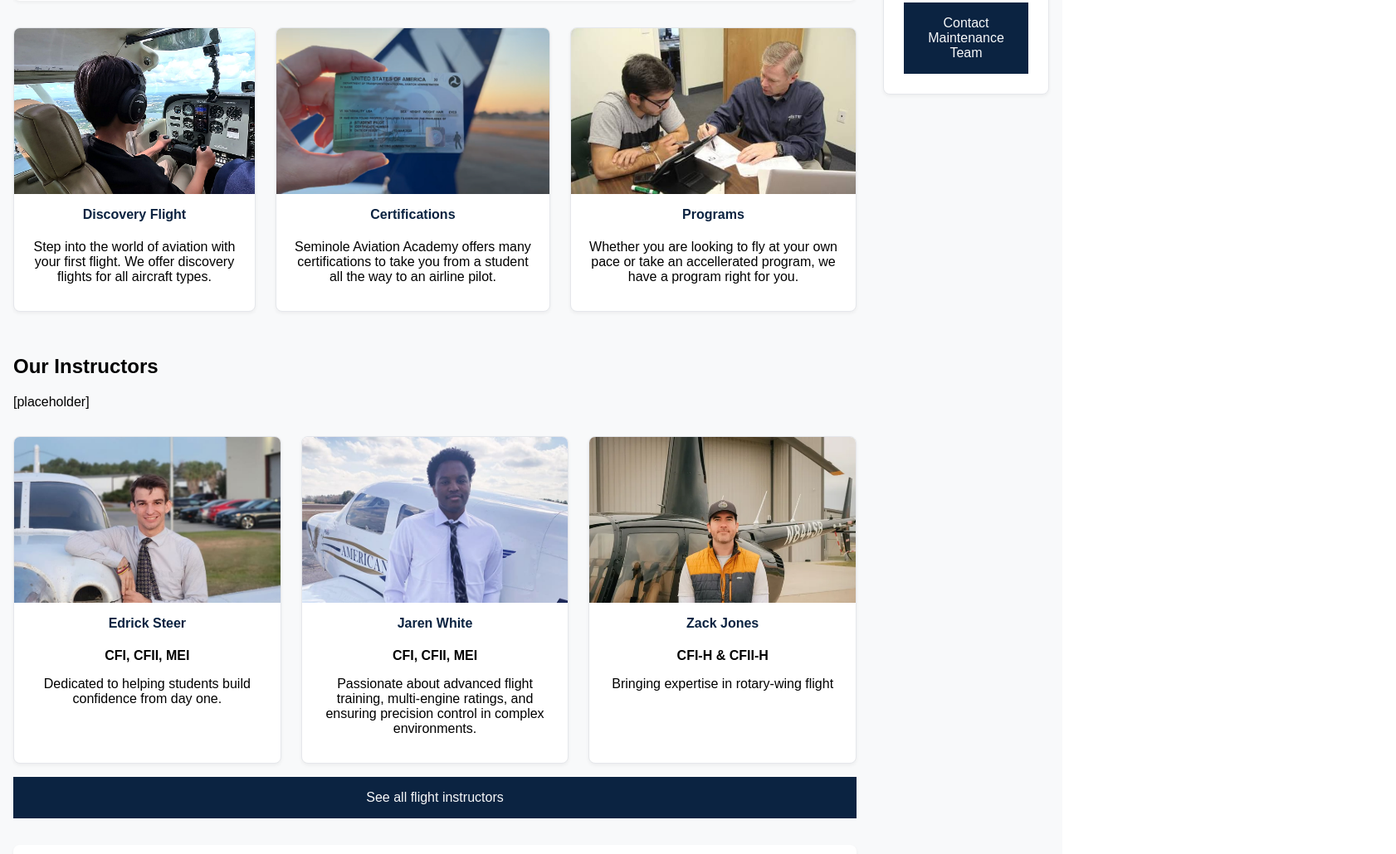
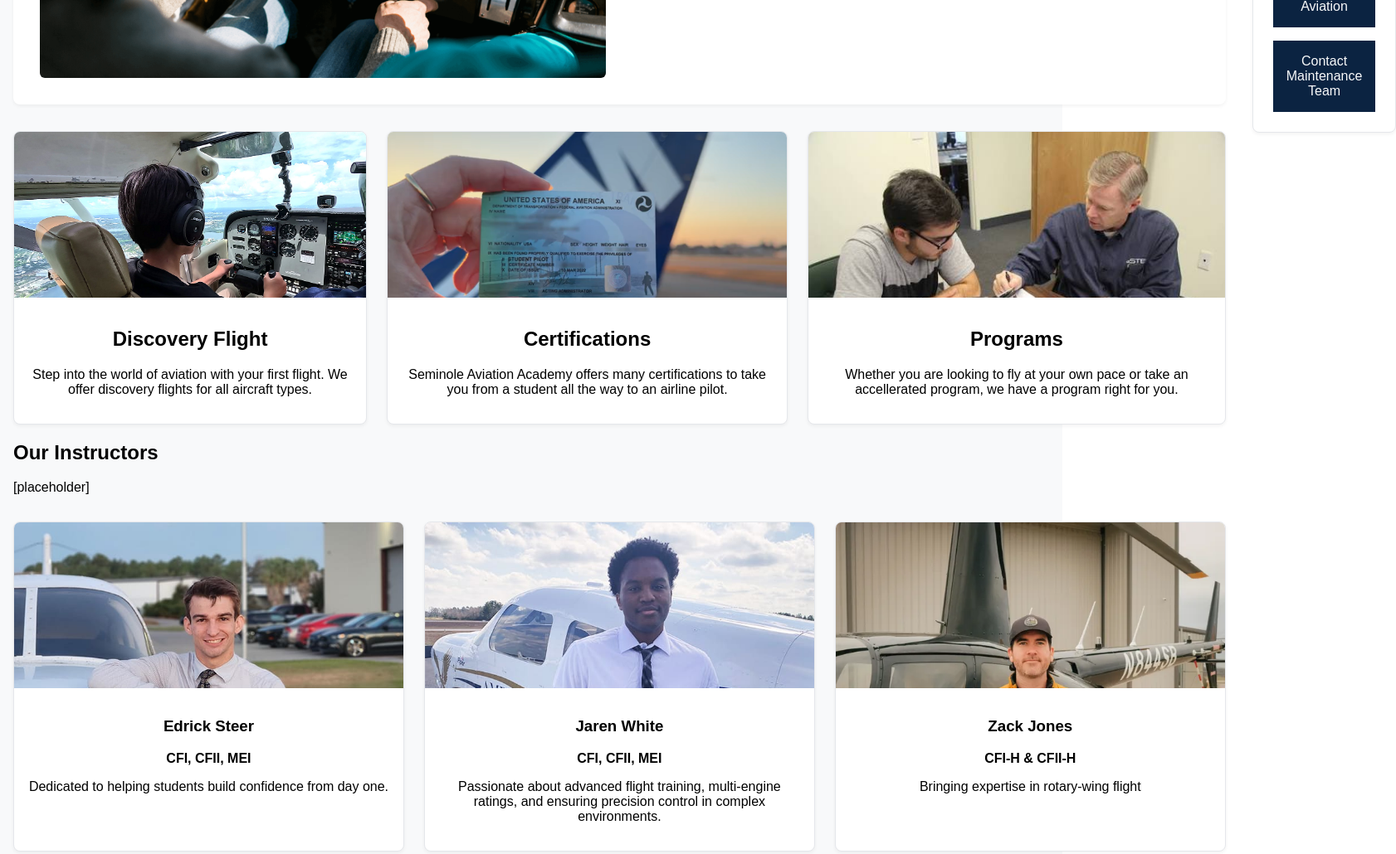
Before and after one commit to snaran1/snaran1.github.io, a plain HTML site: page Seminole_Aviation_Academy/flight-training.html in a window 1280 px wide. Shown: the part 701-1731 px from the top of the page at 83% size, 1682 px wide, since content can reach past the window. Drawn offline with Linux system fonts and the light colour scheme.

Commit message:
Change headings from h4 to h2 and h3

```diff
--- a/Seminole_Aviation_Academy/flight-training.html
+++ b/Seminole_Aviation_Academy/flight-training.html
@@ -94,7 +94,7 @@
                             <img src="Images/discoveryflight.jpg" alt="Discovery Flight" class="card-image">
                         </div>
                         <div class="card-info">
-                            <h4>Discovery Flight</h4>
+                            <h2>Discovery Flight</h2>
                             <p>Step into the world of aviation with your first flight. We offer discovery flights for all aircraft types.</p>
                         </div>
                     </div>
@@ -106,7 +106,7 @@
                             <img src="Images/certifications-943x530.png" alt="Aviation certificate" class="card-image">
                         </div>
                         <div class="card-info">
-                            <h4>Certifications</h4>
+                            <h2>Certifications</h2>
                             <p>Seminole Aviation Academy offers many certifications to take you from a student all the way to an airline pilot.</p>
                         </div>
                     </div>
@@ -118,12 +118,12 @@
                             <img src="Images/programs-1100x733.jpg" alt="Student being taught by an instructor" class="card-image">
                         </div>
                         <div class="card-info">
-                            <h4>Programs</h4>
+                            <h2>Programs</h2>
                             <p>Whether you are looking to fly at your own pace or take an accellerated program, we have a program right for you.</p>
                         </div>
                     </div>
                   </a>
-                </div> <!-- closes container --><div class="container">
+                </div> <!-- closes container -->
               </section>
 
               <section class="Our instructors">
@@ -136,7 +136,7 @@
                           <img src="Images/Edrick-Steer-CFI-CXO-690x690.jpg" alt="Edrick-Steer" class="card-image">
                       </div>
                       <div class="card-info">
-                          <h4>Edrick Steer</h4>
+                          <h3>Edrick Steer</h3>
                           <p><b>CFI, CFII, MEI</b></p>
                           <p>Dedicated to helping students build confidence from day one.</p>
                       </div>
@@ -147,7 +147,7 @@
                           <img src="Images/Jaren-White-CFI-CXO-690x690.jpg" alt="Jaren White, MEI-CFI" class="card-image">
                       </div>
                       <div class="card-info">
-                          <h4>Jaren White</h4>
+                          <h3>Jaren White</h3>
                           <p><b>CFI, CFII, MEI</b></p>
                           <p>Passionate about advanced flight training, multi-engine ratings, and ensuring precision control in complex environments.</p>
                       </div>
@@ -158,7 +158,7 @@
                           <img src="Images/zack+final-640w.webp" alt="Zack, CFI-H" class="card-image">
                       </div>
                       <div class="card-info">
-                          <h4>Zack Jones</h4>
+                          <h3>Zack Jones</h3>
                           <p><b>CFI-H & CFII-H</b></p>
                           <p>Bringing expertise in rotary-wing flight</p>
                       </div>
@@ -169,7 +169,7 @@
 
               <section class="ft-img-left-txt-right" id="discovery-flights">
                 <div class="ft-img-wrapper-left">
-                  <img id="ft-discovery-img" src="Images/discoveryflight.jpg" alt="Discovery Flight">
+                  <img class="ft-discovery-img" src="Images/discoveryflight.jpg" alt="Discovery Flight">
                 </div>
                 <div class="ft-txt-right">
                   <h2>Discovery Flight</h2>
@@ -203,7 +203,7 @@
 
               <section class="ft-img-left-txt-right" id="programs">
                 <div class="ft-img-wrapper-left">
-                  <img id="ft-discovery-img" src="Images/programs-1100x733.jpg" alt="Programs">
+                  <img class="ft-discovery-img" src="Images/programs-1100x733.jpg" alt="Programs">
                 </div>
                 <div class="ft-txt-right">
                   <h2>Programs</h2>
```
